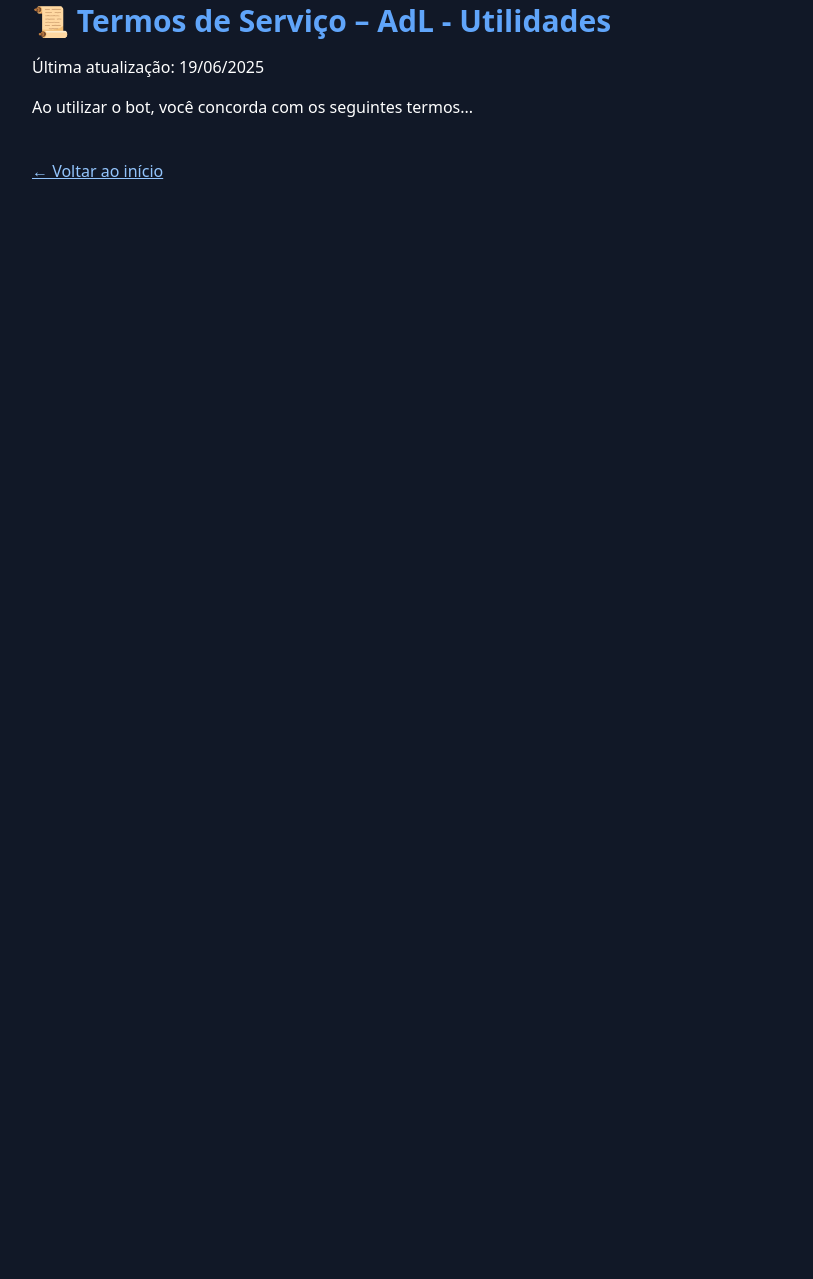
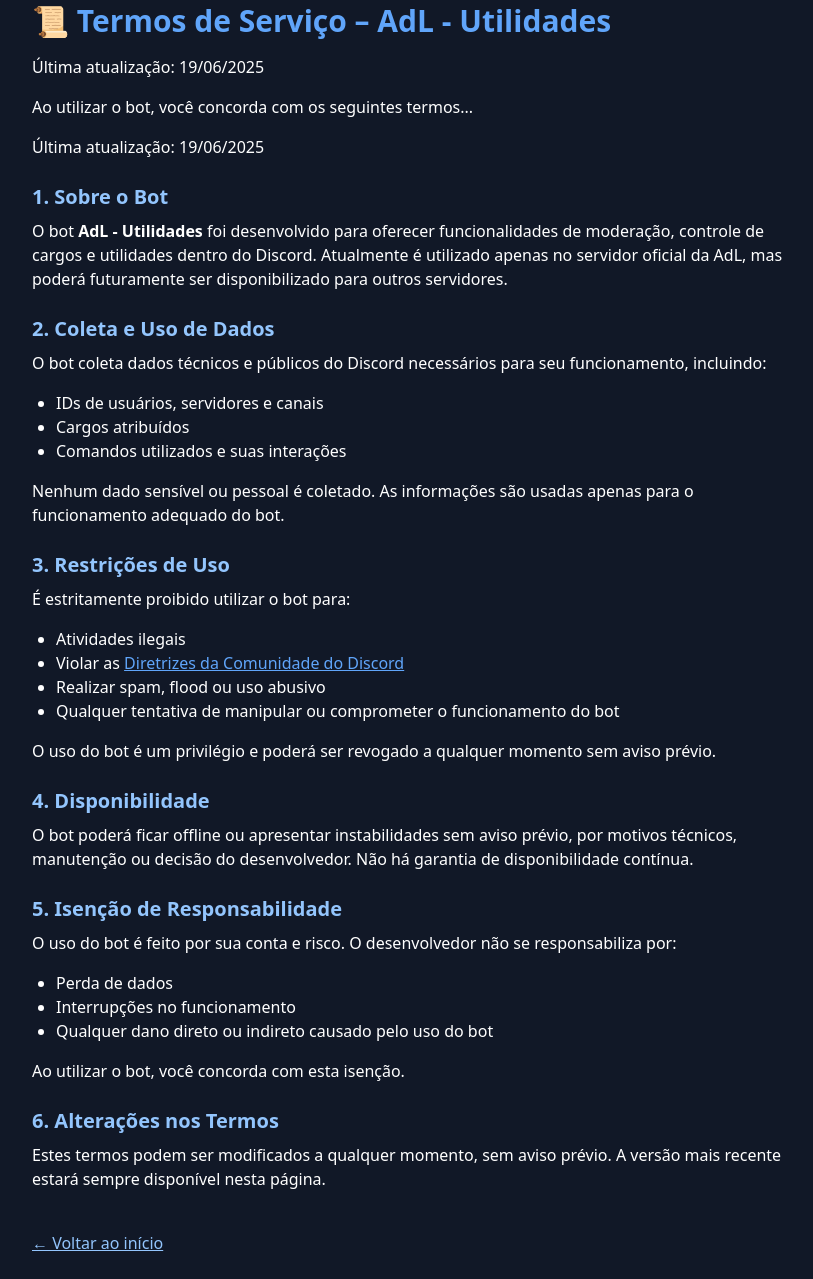
Before and after one commit to joaomeira/AdL-Site, a plain HTML site: page termos.html in a window 1280 px wide. Shown: the part 21-1300 px from the top of the page, without its empty margins (224-1037 px from the left). Before the commit the page ends 800 px from the top, so only its background shows below. Drawn offline with nearby package versions, Linux system fonts and the light colour scheme.

Commit message:
Update termos.html

```diff
--- a/termos.html
+++ b/termos.html
@@ -11,7 +11,59 @@
     <h1 class="text-3xl font-bold mb-4 text-blue-400">📜 Termos de Serviço – AdL - Utilidades</h1>
     <p class="mb-4">Última atualização: 19/06/2025</p>
     <p class="mb-4">Ao utilizar o bot, você concorda com os seguintes termos...</p>
-    <!-- Aqui você pode colar o texto dos termos que enviei antes -->
+    <p class="mb-4">Última atualização: 19/06/2025</p>
+
+<h2 class="text-xl font-bold text-blue-300 mt-6 mb-2">1. Sobre o Bot</h2>
+<p class="mb-4">
+  O bot <strong>AdL - Utilidades</strong> foi desenvolvido para oferecer funcionalidades de moderação, controle de cargos e utilidades dentro do Discord.
+  Atualmente é utilizado apenas no servidor oficial da AdL, mas poderá futuramente ser disponibilizado para outros servidores.
+</p>
+
+<h2 class="text-xl font-bold text-blue-300 mt-6 mb-2">2. Coleta e Uso de Dados</h2>
+<p class="mb-4">
+  O bot coleta dados técnicos e públicos do Discord necessários para seu funcionamento, incluindo:
+  <ul class="list-disc pl-6 mt-2 mb-4">
+    <li>IDs de usuários, servidores e canais</li>
+    <li>Cargos atribuídos</li>
+    <li>Comandos utilizados e suas interações</li>
+  </ul>
+  Nenhum dado sensível ou pessoal é coletado. As informações são usadas apenas para o funcionamento adequado do bot.
+</p>
+
+<h2 class="text-xl font-bold text-blue-300 mt-6 mb-2">3. Restrições de Uso</h2>
+<p class="mb-4">
+  É estritamente proibido utilizar o bot para:
+  <ul class="list-disc pl-6 mt-2 mb-4">
+    <li>Atividades ilegais</li>
+    <li>Violar as <a href="https://discord.com/guidelines" class="text-blue-400 underline" target="_blank">Diretrizes da Comunidade do Discord</a></li>
+    <li>Realizar spam, flood ou uso abusivo</li>
+    <li>Qualquer tentativa de manipular ou comprometer o funcionamento do bot</li>
+  </ul>
+  O uso do bot é um privilégio e poderá ser revogado a qualquer momento sem aviso prévio.
+</p>
+
+<h2 class="text-xl font-bold text-blue-300 mt-6 mb-2">4. Disponibilidade</h2>
+<p class="mb-4">
+  O bot poderá ficar offline ou apresentar instabilidades sem aviso prévio, por motivos técnicos, manutenção ou decisão do desenvolvedor.
+  Não há garantia de disponibilidade contínua.
+</p>
+
+<h2 class="text-xl font-bold text-blue-300 mt-6 mb-2">5. Isenção de Responsabilidade</h2>
+<p class="mb-4">
+  O uso do bot é feito por sua conta e risco. O desenvolvedor não se responsabiliza por:
+  <ul class="list-disc pl-6 mt-2 mb-4">
+    <li>Perda de dados</li>
+    <li>Interrupções no funcionamento</li>
+    <li>Qualquer dano direto ou indireto causado pelo uso do bot</li>
+  </ul>
+  Ao utilizar o bot, você concorda com esta isenção.
+</p>
+
+<h2 class="text-xl font-bold text-blue-300 mt-6 mb-2">6. Alterações nos Termos</h2>
+<p class="mb-4">
+  Estes termos podem ser modificados a qualquer momento, sem aviso prévio. A versão mais recente estará sempre disponível nesta página.
+</p>
+
     <a href="/" class="text-blue-300 underline mt-6 inline-block">← Voltar ao início</a>
   </div>
 </body>
```
